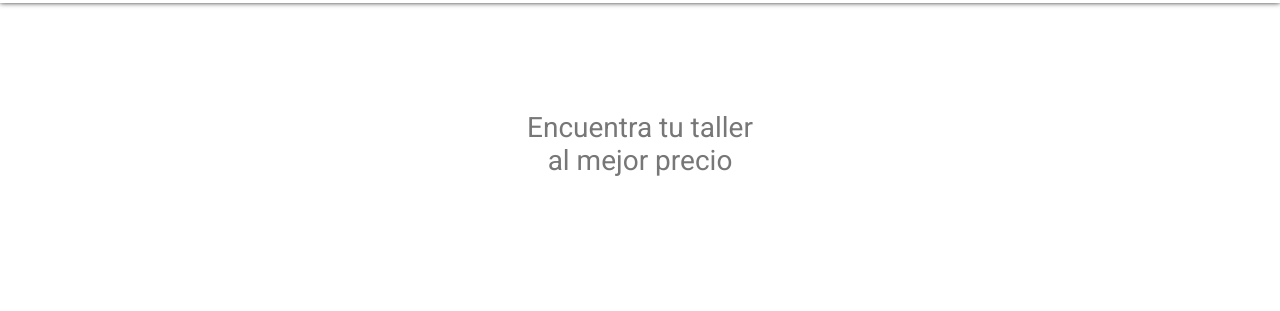
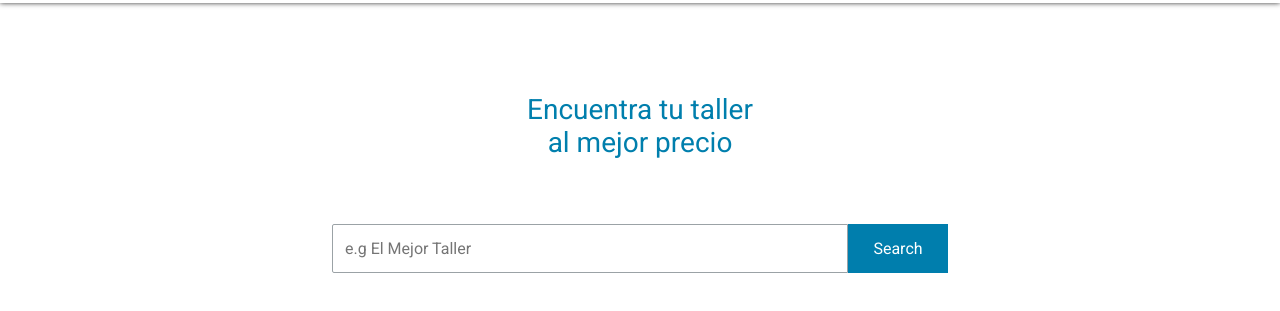
Before and after one commit to toofast1/mechanicfinder, a React app: page / in a window 1280 px wide. Shown: the part 53-364 px from the top of the page. Built offline with nearby package versions, Linux system fonts and the light colour scheme.

Commit message:
Searchbox

```diff
--- a/src/MechanicFinder.css
+++ b/src/MechanicFinder.css
@@ -1,6 +1,12 @@
 .banner {
     display: flex;
-    margin: 80px 0;
+    margin-top: 62px;
+    margin-bottom: 37px;
+    justify-content: center;
+}
+
+.search {
+    display: flex;
     justify-content: center;
 }
 
@@ -8,7 +14,7 @@ p {
     font-size: 22px;
     font-family: 'Roboto', 'sans-serif';
     text-align: center;
-    color: #777;
+    color: #007fad;
     max-width: 250px;
 }
 
--- a/src/MechanicFinder.js
+++ b/src/MechanicFinder.js
@@ -13,7 +13,9 @@ class MechanicFinder extends Component {
         <div className={styles["banner"]}>
           <p>Encuentra tu taller al mejor precio</p>
         </div>
-        <SearchBox />
+        <div className={styles["search"]}>
+          <SearchBox />
+        </div>
       </div>
     );
   }
--- /dev/null
+++ b/src/components/SearchBox.css
@@ -0,0 +1,52 @@
+.root {
+    display: flex;
+    align-items: center;
+}
+
+input {
+    font-family: 'Roboto', 'sans-serif';
+    padding-left: 12px;
+    font-size: 16px;
+    height: 45px;
+    color: #37454d;
+    border: 1px solid #9ba2a6;
+    border-radius: 2px 0 0 2px;
+    text-overflow: ellipsis;
+}
+
+input:focus {
+    outline: 2px solid #70ace9
+}
+
+button {
+    font-family: 'Roboto', 'sans-serif';
+    font-size: 16px;
+    background: #007EAD;
+    border: none;
+    color: #fff;
+    height: 49px;
+}
+
+button:focus {
+    outline: none;
+}
+
+@media screen and (min-width: 450px) {
+    input {
+        width: 300px;
+    }
+    button {
+        width: 50px;
+        font-size: 12px;
+    }
+}
+
+@media screen and (min-width: 700px) {
+    input {
+        width: 500px;
+    }
+    button {
+        font-size: 16px;
+        width: 100px;
+    }
+}
--- a/src/components/SearchBox.js
+++ b/src/components/SearchBox.js
@@ -1,10 +1,13 @@
 import React, { Component } from 'react';
+
+import styles from './SearchBox.css';
 
 class SearchBox extends Component {
   render() {
     return (
-      <div>
-
+      <div className={styles["root"]}>
+        <input type="text" placeholder="e.g El Mejor Taller" />
+        <button>Search</button>
       </div>
     );
   }
```
